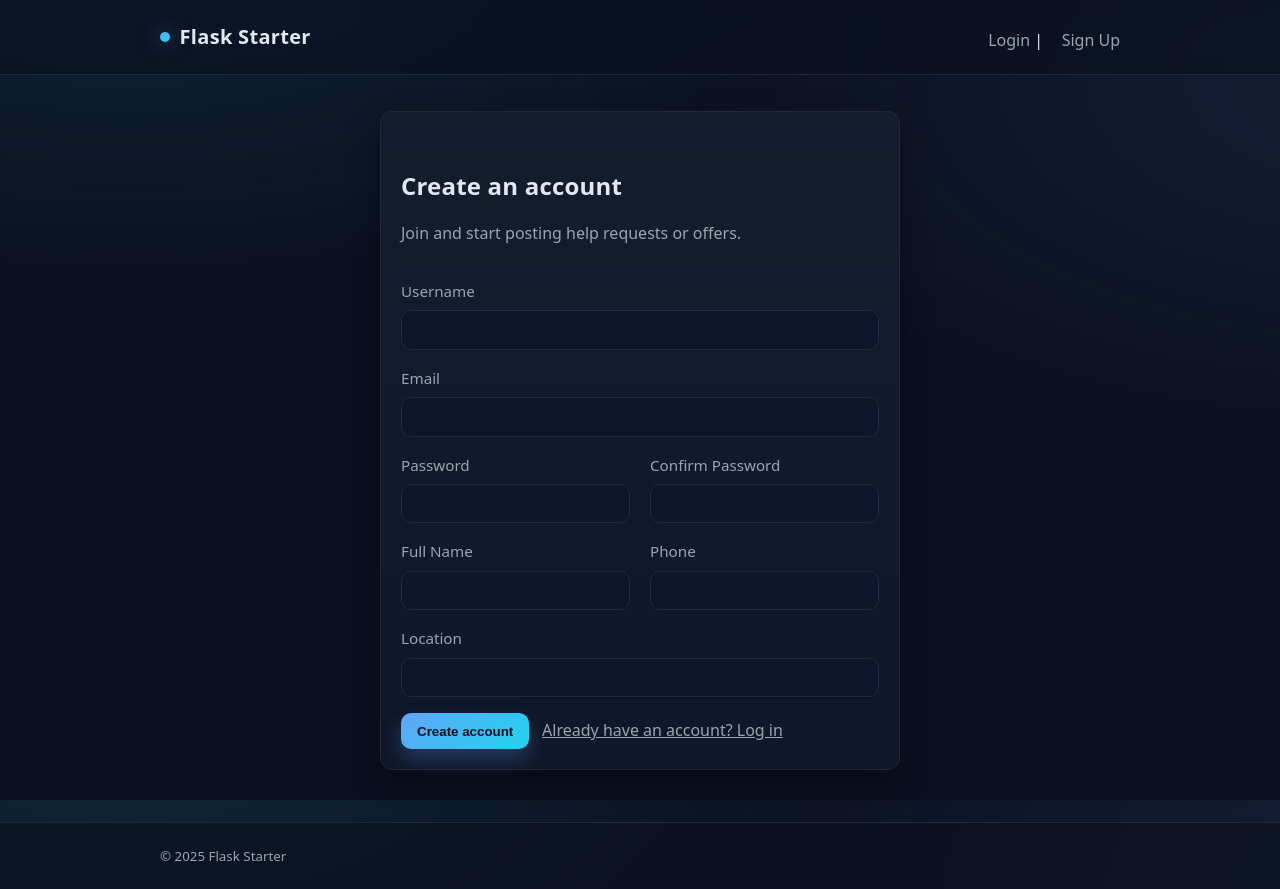
After one commit to amBITionV2/Kaspersky-519-WT-05, a Flask app: page /signup in a window 1280 px wide. The commit adds this page. Run offline with Flask 3, Linux system fonts and the light colour scheme.

Commit message:
created Initial Auth pages and added checkpoint 1 proposal

```diff
--- a/app.py
+++ b/app.py
@@ -1,5 +1,11 @@
-from flask import Flask, render_template
-from flask_login import AnonymousUserMixin
+from flask import Flask, render_template, redirect, url_for, flash, abort
+from flask_login import (
+    AnonymousUserMixin,
+    login_required,
+    login_user,
+    logout_user,
+    current_user,
+)
 from extensions import db, login_manager, csrf
 
 
@@ -13,16 +19,21 @@ def create_app() -> Flask:
     login_manager.init_app(app)
     csrf.init_app(app)
 
-    # Minimal Flask-Login config: define anonymous user and a no-op loader
+    # Flask-Login config
     class _AnonymousUser(AnonymousUserMixin):
         pass
 
     login_manager.anonymous_user = _AnonymousUser
+    login_manager.login_view = "login"
 
     @login_manager.user_loader
     def load_user(user_id):  # noqa: ANN001
-        # Return None to indicate no authenticated user yet
-        return None
+        # Lazy import to avoid circular imports
+        from models import User
+        try:
+            return User.query.get(int(user_id))
+        except Exception:
+            return None
 
     # Auto-create tables on first run
     with app.app_context():
@@ -34,6 +45,84 @@ def create_app() -> Flask:
     @app.route("/")
     def index():
         return render_template("index.html")
+
+    # Auth routes
+    @app.route("/signup", methods=["GET", "POST"])
+    def signup():
+        from models import User
+        from forms import SignUpForm
+
+        form = SignUpForm()
+        if form.validate_on_submit():
+            # Check existing user by email/username
+            existing_email = User.query.filter_by(email=form.email.data.lower()).first()
+            existing_user = User.query.filter_by(username=form.username.data).first()
+            if existing_email:
+                flash("Email already registered.", "error")
+                return render_template("auth/signup.html", form=form)
+            if existing_user:
+                flash("Username already taken.", "error")
+                return render_template("auth/signup.html", form=form)
+
+            user = User(
+                username=form.username.data,
+                email=form.email.data.lower(),
+                full_name=form.full_name.data or None,
+                phone=form.phone.data or None,
+                location=form.location.data or None,
+            )
+            user.set_password(form.password.data)
+            db.session.add(user)
+            db.session.commit()
+            flash("Account created. Please log in.", "success")
+            return redirect(url_for("login"))
+
+        return render_template("auth/signup.html", form=form)
+
+    @app.route("/login", methods=["GET", "POST"])
+    def login():
+        if current_user.is_authenticated:
+            return redirect(url_for("post_login_redirect"))
+
+        from models import User
+        from forms import LoginForm
+
+        form = LoginForm()
+        if form.validate_on_submit():
+            user = User.query.filter_by(email=form.email.data.lower()).first()
+            if user and user.check_password(form.password.data):
+                login_user(user, remember=form.remember_me.data)
+                flash("Logged in successfully.", "success")
+                return redirect(url_for("post_login_redirect"))
+            flash("Invalid email or password.", "error")
+        return render_template("auth/login.html", form=form)
+
+    @app.route("/logout")
+    @login_required
+    def logout():
+        logout_user()
+        flash("You have been logged out.", "info")
+        return redirect(url_for("login"))
+
+    @app.route("/dashboard")
+    @login_required
+    def dashboard():
+        return render_template("dashboard.html")
+
+    @app.route("/admin")
+    @login_required
+    def admin():
+        if getattr(current_user, "user_type", "user") != "admin":
+            flash("Admin access required.", "error")
+            return redirect(url_for("dashboard"))
+        return render_template("admin.html")
+
+    @app.route("/post-login-redirect")
+    @login_required
+    def post_login_redirect():
+        if getattr(current_user, "user_type", "user") == "admin":
+            return redirect(url_for("admin"))
+        return redirect(url_for("dashboard"))
 
     # Error handlers
     @app.errorhandler(404)
--- /dev/null
+++ b/forms.py
@@ -0,0 +1,29 @@
+from flask_wtf import FlaskForm
+from wtforms import (
+    StringField,
+    PasswordField,
+    BooleanField,
+    SubmitField,
+)
+from wtforms.validators import DataRequired, Email, EqualTo, Length, Optional
+
+
+class SignUpForm(FlaskForm):
+    username = StringField("Username", validators=[DataRequired(), Length(min=3, max=80)])
+    email = StringField("Email", validators=[DataRequired(), Email(), Length(max=120)])
+    password = PasswordField("Password", validators=[DataRequired(), Length(min=6)])
+    confirm_password = PasswordField(
+        "Confirm Password",
+        validators=[DataRequired(), EqualTo("password", message="Passwords must match")],
+    )
+    full_name = StringField("Full Name", validators=[Optional(), Length(max=120)])
+    phone = StringField("Phone", validators=[Optional(), Length(max=50)])
+    location = StringField("Location", validators=[Optional(), Length(max=120)])
+    submit = SubmitField("Sign Up")
+
+
+class LoginForm(FlaskForm):
+    email = StringField("Email", validators=[DataRequired(), Email(), Length(max=120)])
+    password = PasswordField("Password", validators=[DataRequired()])
+    remember_me = BooleanField("Remember me")
+    submit = SubmitField("Log In")
--- a/static/css/main.css
+++ b/static/css/main.css
@@ -1,29 +1,127 @@
-/* Basic styles for the starter */
+/* Modern clean dark theme */
 :root {
-  --bg: #0f172a;
+  --bg: #0b1020;
+  --panel: #0f172a;
+  --muted: #9aa4b2;
   --fg: #e2e8f0;
-  --accent: #38bdf8;
+  --accent: #60a5fa;
+  --accent-2: #22d3ee;
+  --danger: #f87171;
+  --warning: #fbbf24;
+  --success: #34d399;
+  --border: #1f2937;
+  --shadow: 0 10px 30px rgba(0,0,0,.35);
+  --radius: 12px;
 }
 
 * { box-sizing: border-box; }
 html, body { height: 100%; }
 body {
   margin: 0;
-  font-family: system-ui, -apple-system, Segoe UI, Roboto, Helvetica, Arial, sans-serif;
-  background: var(--bg);
+  font-family: ui-sans-serif, system-ui, -apple-system, Segoe UI, Roboto, Helvetica, Arial, "Apple Color Emoji", "Segoe UI Emoji";
+  background: radial-gradient(1200px 600px at 10% -10%, rgba(34,211,238,.12), transparent 60%),
+              radial-gradient(1200px 600px at 110% 10%, rgba(96,165,250,.10), transparent 60%),
+              var(--bg);
   color: var(--fg);
+  line-height: 1.6;
 }
 
 .container {
-  width: min(90%, 960px);
+  width: min(92%, 1000px);
   margin: 0 auto;
-  padding: 1rem;
+  padding: 1.25rem;
 }
 
-.site-header, .site-footer {
-  background: #0b1222;
-  border-bottom: 1px solid #1f2937;
+.site-header {
+  position: sticky;
+  top: 0;
+  z-index: 10;
+  background: rgba(11, 16, 32, 0.7);
+  backdrop-filter: blur(8px);
+  border-bottom: 1px solid var(--border);
 }
-.site-header a { color: var(--fg); text-decoration: none; }
 
-h1, h2, h3 { color: var(--accent); }
+.site-header .container {
+  display: flex;
+  align-items: center;
+  justify-content: space-between;
+}
+
+.brand {
+  display: flex; gap: .6rem; align-items: center;
+}
+.brand a { color: var(--fg); text-decoration: none; font-weight: 700; letter-spacing: .3px; }
+.brand .dot { width:10px; height:10px; border-radius:50%; background: linear-gradient(135deg, var(--accent), var(--accent-2)); box-shadow: 0 0 20px rgba(96,165,250,.6); }
+
+nav a { color: var(--muted); text-decoration: none; margin-left: .9rem; font-weight: 500; }
+nav a:hover { color: var(--fg); }
+
+.hero {
+  padding: 2rem 0 1rem;
+}
+.hero h2 {
+  margin: .2rem 0 0.75rem;
+  color: var(--fg);
+}
+.muted { color: var(--muted); }
+
+.card {
+  background: linear-gradient(180deg, rgba(240, 247, 255, 0.02), rgba(255, 255, 255, 0.0)), var(--panel);
+  border: 1px solid var(--border);
+  border-radius: var(--radius);
+  padding: 1.25rem;
+  box-shadow: var(--shadow);
+}
+
+.grid { display: grid; gap: 1.25rem; }
+.grid-2 { grid-template-columns: repeat(2, minmax(0,1fr)); }
+
+@media (max-width: 800px) {
+  .grid-2 { grid-template-columns: 1fr; }
+}
+
+h1, h2, h3 { color: var(--fg); letter-spacing: .2px; }
+
+.btn {
+  display: inline-block;
+  padding: .65rem 1rem;
+  border-radius: 10px;
+  background: linear-gradient(135deg, var(--accent), var(--accent-2));
+  color: #0b1020;
+  font-weight: 700;
+  border: none;
+  cursor: pointer;
+  box-shadow: 0 10px 20px rgba(96,165,250,.25);
+}
+.btn:hover { filter: brightness(1.05); }
+.btn.secondary { background: #101826; color: var(--fg); border: 1px solid var(--border); box-shadow: none; }
+
+.field { margin-bottom: 1rem; }
+label { display:block; margin-bottom: .45rem; color: var(--muted); font-size: .95rem; }
+.input, input[type="text"], input[type="email"], input[type="password"], textarea, select {
+  width: 100%;
+  background: #0e162b;
+  color: var(--fg);
+  border: 1px solid #1f2a44;
+  border-radius: 10px;
+  padding: .7rem .9rem;
+  outline: none;
+  transition: border-color .15s ease, box-shadow .15s ease;
+}
+.input:focus, input:focus, textarea:focus, select:focus {
+  border-color: var(--accent);
+  box-shadow: 0 0 0 3px rgba(96,165,250,.2);
+}
+
+.flashes { margin-bottom: 1rem; }
+.flash { padding: .75rem 1rem; border-radius: 10px; border: 1px solid var(--border); margin-bottom: .6rem; }
+.flash.success { background: rgba(52,211,153, .1); border-color: rgba(52,211,153, .3); color: #b7f7dc; }
+.flash.error { background: rgba(248,113,113, .08); border-color: rgba(248,113,113, .3); color: #f3b0b0; }
+.flash.info { background: rgba(96,165,250, .08); border-color: rgba(96,165,250, .3); color: #bed8ff; }
+
+.site-footer { background: rgba(11,16,32,.65); border-top: 1px solid var(--border); margin-top: 2rem; }
+.site-footer small { color: var(--muted); }
+
+.auth-wrapper { max-width: 520px; margin: 1rem auto 0; }
+.actions { display: flex; align-items: center; gap: .8rem; }
+.actions a { color: var(--muted); }
--- /dev/null
+++ b/templates/admin.html
@@ -0,0 +1,5 @@
+{% extends 'base.html' %}
+{% block content %}
+  <h2>Admin Dashboard</h2>
+  <p>Welcome, admin {{ current_user.username or '' }}.</p>
+{% endblock %}
--- /dev/null
+++ b/templates/auth/signup.html
@@ -0,0 +1,60 @@
+{% extends 'base.html' %}
+{% block content %}
+  <div class="auth-wrapper">
+    <div class="card">
+      <div class="hero">
+        <h2>Create an account</h2>
+        <p class="muted">Join and start posting help requests or offers.</p>
+      </div>
+      <form method="post" novalidate>
+        {{ form.hidden_tag() }}
+
+        <div class="field">
+          <label>Username</label>
+          {{ form.username(class='input') }}
+          {% for e in form.username.errors %}<div class="flash error">{{ e }}</div>{% endfor %}
+        </div>
+
+        <div class="field">
+          <label>Email</label>
+          {{ form.email(class='input') }}
+          {% for e in form.email.errors %}<div class="flash error">{{ e }}</div>{% endfor %}
+        </div>
+
+        <div class="grid grid-2">
+          <div class="field">
+            <label>Password</label>
+            {{ form.password(class='input') }}
+            {% for e in form.password.errors %}<div class="flash error">{{ e }}</div>{% endfor %}
+          </div>
+          <div class="field">
+            <label>Confirm Password</label>
+            {{ form.confirm_password(class='input') }}
+            {% for e in form.confirm_password.errors %}<div class="flash error">{{ e }}</div>{% endfor %}
+          </div>
+        </div>
+
+        <div class="grid grid-2">
+          <div class="field">
+            <label>Full Name</label>
+            {{ form.full_name(class='input') }}
+          </div>
+          <div class="field">
+            <label>Phone</label>
+            {{ form.phone(class='input') }}
+          </div>
+        </div>
+
+        <div class="field">
+          <label>Location</label>
+          {{ form.location(class='input') }}
+        </div>
+
+        <div class="actions">
+          {{ form.submit(class='btn', value='Create account') }}
+          <a href="{{ url_for('login') }}">Already have an account? Log in</a>
+        </div>
+      </form>
+    </div>
+  </div>
+{% endblock %}
--- a/templates/base.html
+++ b/templates/base.html
@@ -9,11 +9,34 @@
   <body>
     <header class="site-header">
       <div class="container">
-        <h1><a href="/">Flask Starter</a></h1>
+        <div class="brand">
+          <span class="dot"></span>
+          <h1 style="margin:0; font-size:1.25rem;"><a href="/">Flask Starter</a></h1>
+        </div>
+        <nav style="margin-top: .5rem;">
+          {% if current_user.is_authenticated %}
+            <a href="{{ url_for('dashboard') }}">Dashboard</a>
+            {% if getattr(current_user, 'user_type', 'user') == 'admin' %}
+              | <a href="{{ url_for('admin') }}">Admin</a>
+            {% endif %}
+            | <a href="{{ url_for('logout') }}">Logout</a>
+          {% else %}
+            <a href="{{ url_for('login') }}">Login</a> | <a href="{{ url_for('signup') }}">Sign Up</a>
+          {% endif %}
+        </nav>
       </div>
     </header>
 
     <main class="container">
+      {% with messages = get_flashed_messages(with_categories=true) %}
+        {% if messages %}
+          <div class="flashes">
+            {% for category, message in messages %}
+              <div class="flash {{ category }}">{{ message }}</div>
+            {% endfor %}
+          </div>
+        {% endif %}
+      {% endwith %}
       {% block content %}{% endblock %}
     </main>
 
--- /dev/null
+++ b/templates/dashboard.html
@@ -0,0 +1,5 @@
+{% extends 'base.html' %}
+{% block content %}
+  <h2>User Dashboard</h2>
+  <p>Welcome, {{ current_user.username or 'user' }}.</p>
+{% endblock %}
```
Also changed, not shown: models.py (+10 -1 lines), templates/auth/login.html (added, +37 -0 lines), 1 other file.
